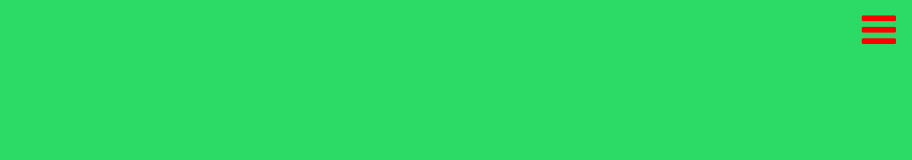
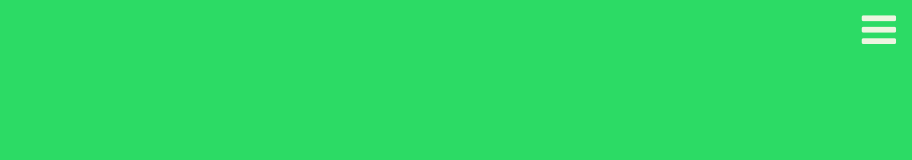
Before and after one commit to enzoferrario/website-2023, a plain HTML site: page page2.html in a window 1280 px wide. In both pictures the pointer is over the button 1246 px from the left and 30 px from the top of the page. Shown: the top 160 px of the page, without its empty margins (368-1280 px from the left). Drawn offline with nearby package versions, Linux system fonts and the light colour scheme.

Commit message:
Chang burger hover color

```diff
--- a/css/main.css
+++ b/css/main.css
@@ -83,5 +83,5 @@ body {
 }
 
 .nav-toggle:hover {
-	color: red;
+	color: #EDF5E1;
 }
```
